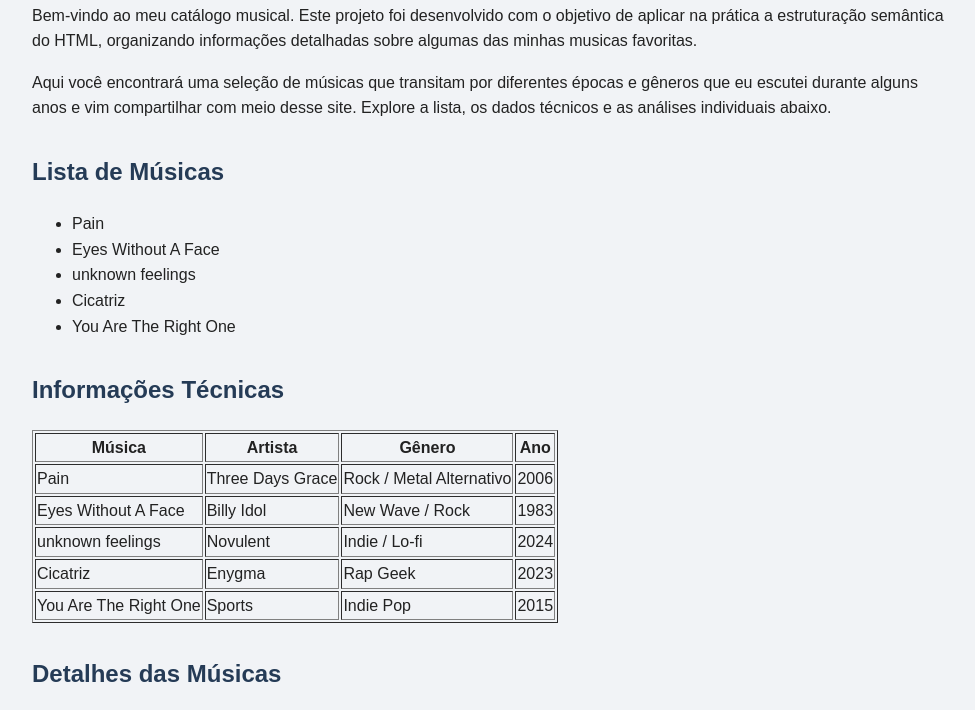
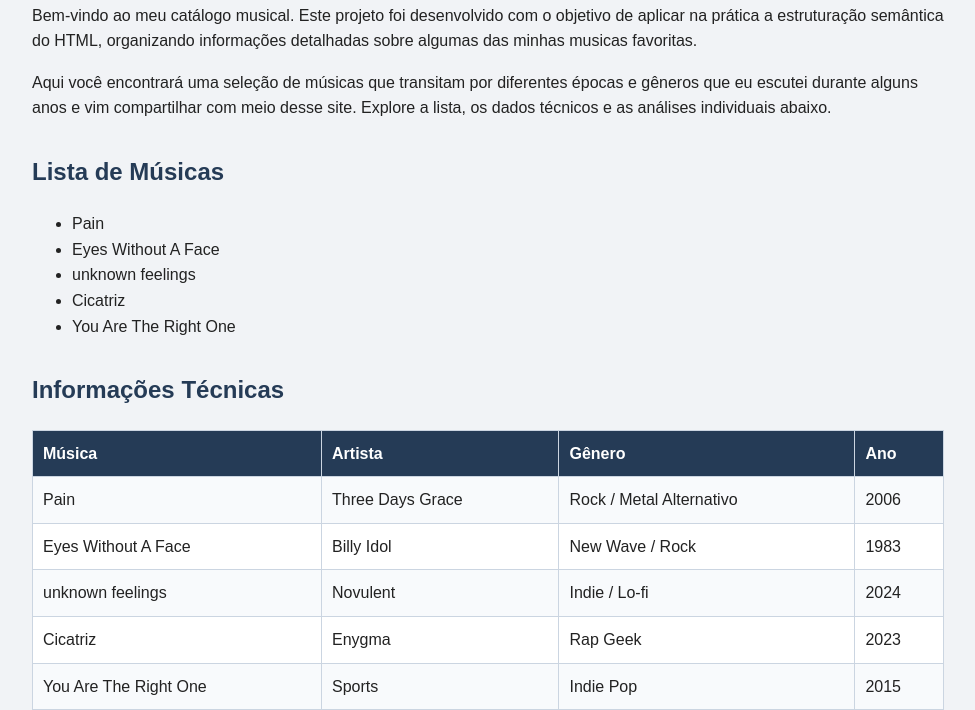
Before and after one commit to vicccviccc/victor.io, a plain HTML site: page index.html in a window 1280 px wide. Shown: the part 110-820 px from the top of the page, without its empty margins (152-1127 px from the left). Drawn offline with Linux system fonts and the light colour scheme.

Commit message:
organizei a tabela

```diff
--- a/style.css
+++ b/style.css
@@ -13,3 +13,9 @@ body {
 h1 { color: #253b56; margin-bottom: 12px; }
 h2 { color: #253b56; margin-top: 32px; }
 h3 { margin-top: 0; }
+
+/* deixei a tabela mais facil de ler */
+table { width: 100%; border-collapse: collapse; background: white; }
+th, td { padding: 10px; border: 1px solid #cbd5e1; text-align: left; }
+th { background: #253b56; color: white; }
+tr:nth-child(even) { background: #f8fafc; }
```
